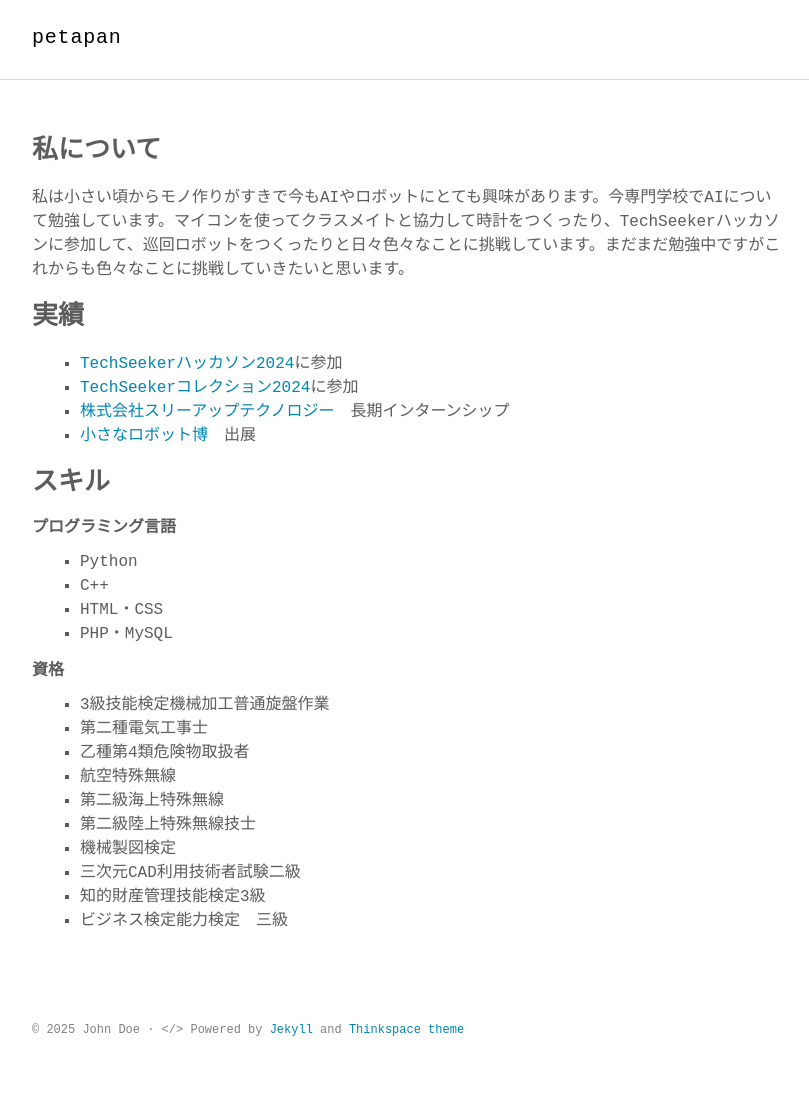
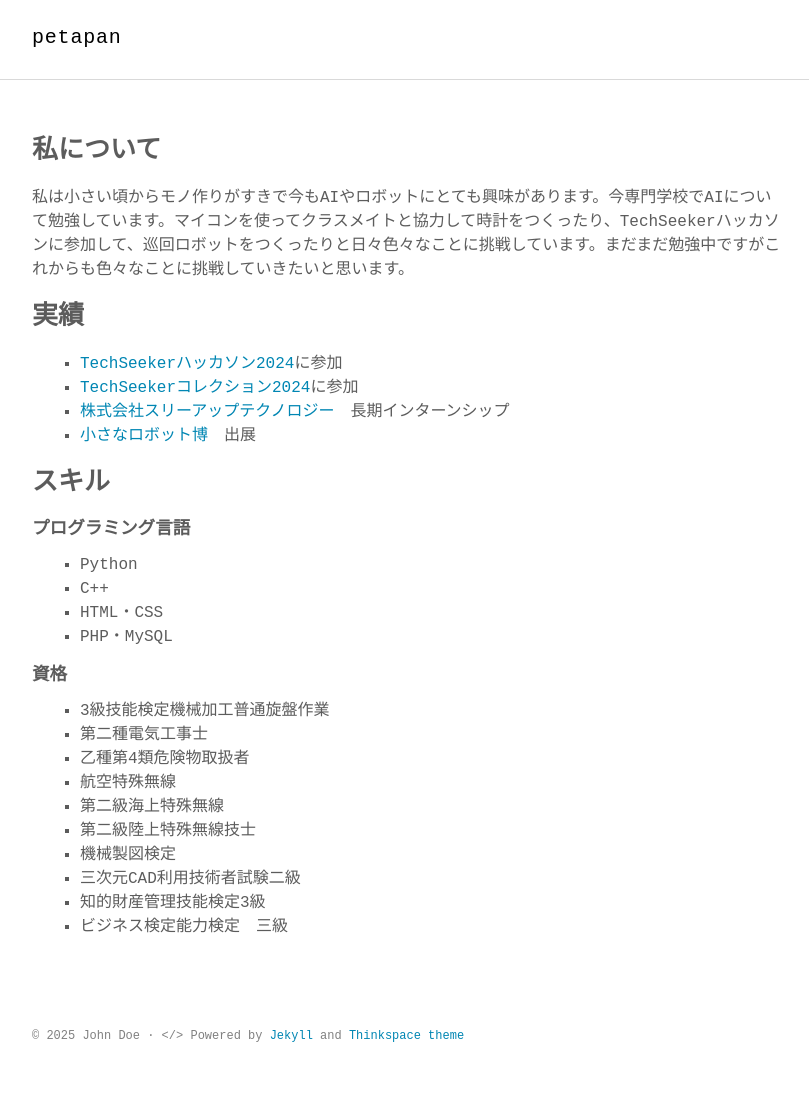
Before and after one commit to kairi1091/resume, a Jekyll site: the page built from index.md, in a window 1280 px wide. Shown: the whole page, without its empty margins (232-1041 px from the left). Built offline with Jekyll 4.4.1, drawn with Linux system fonts in a browser that asks for light colours; some web fonts are replaced.

Commit message:
font-size1.1em

```diff
--- a/assets/scss/_custom.scss
+++ b/assets/scss/_custom.scss
@@ -1,5 +1,5 @@
 h3 {
-  font-size: 1.0em;
+  font-size: 1.1em;
 }
 ul {
   margin-left: 3em;
```
